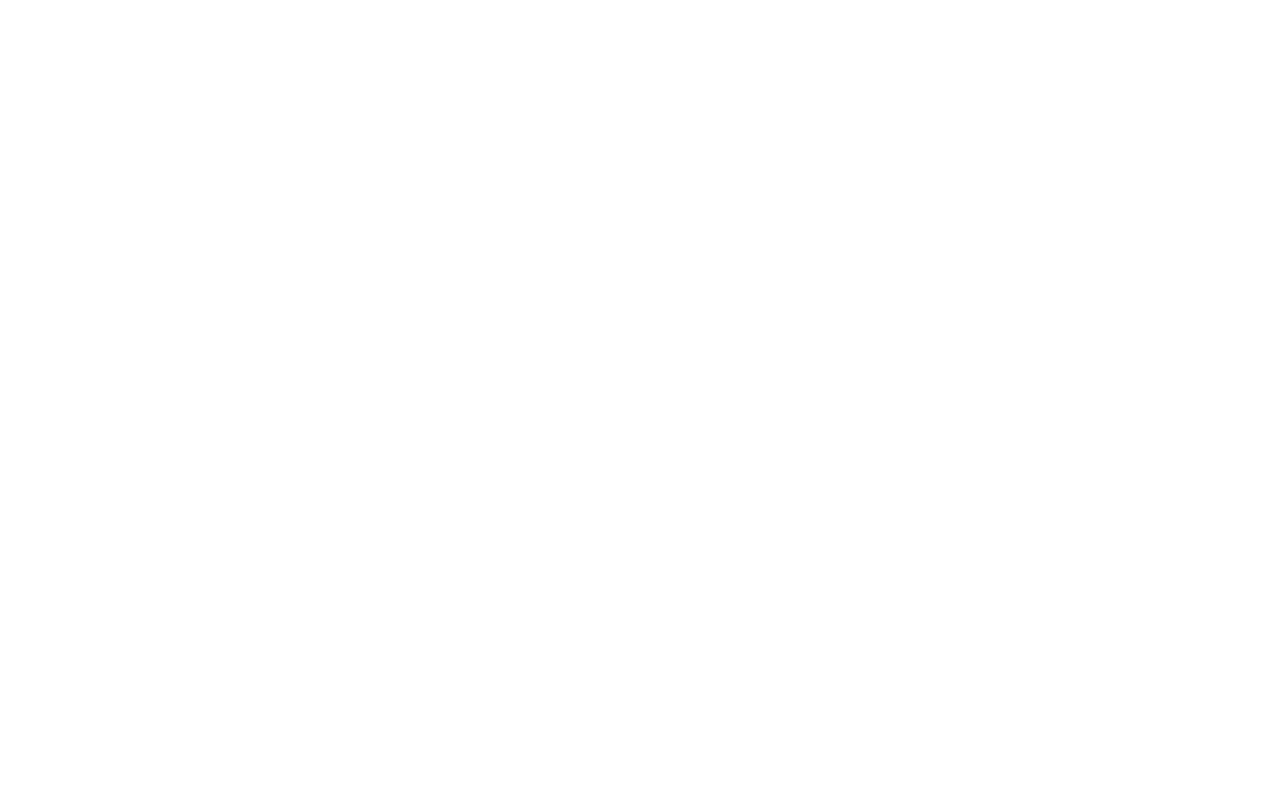
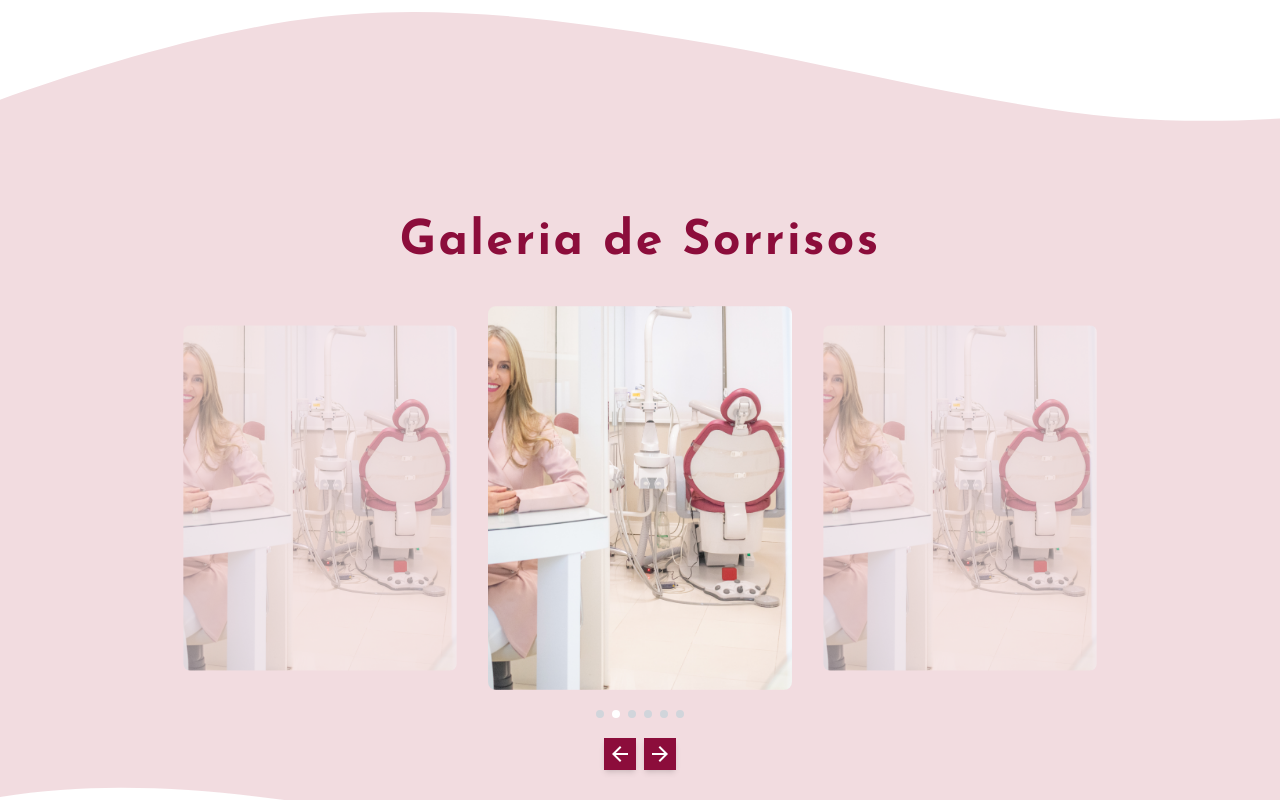
Before and after one commit to BioCode-Jr/neodonto_andrea, a Next.js app: page / in a window 1280 px wide. Shown: the part 4200-5000 px from the top of the page. Before the commit the page ends 4338 px from the top, so only its background shows below. Built offline with nearby package versions, Linux system fonts and the light colour scheme.

Commit message:
carrossel criado

```diff
--- a/package.json
+++ b/package.json
@@ -13,7 +13,6 @@
     "@emotion/styled": "^11.13.0",
     "@mui/icons-material": "^6.1.0",
     "@mui/material": "^6.1.0",
-    "embla-carousel-react": "^8.3.0",
     "next": "14.2.8",
     "react": "^18",
     "react-dom": "^18"
--- a/pages/components/Button.js
+++ b/pages/components/Button.js
@@ -30,7 +30,8 @@ const Button = ({
       'bg-white text-dark-pink hover:bg-pink-200 rounded-full font-semibold  py-2 px-8 ',
     secondary:
       'bg-dark-pink text-white hover:bg-darker-pink rounded-full py-2 px-8 ',
-    icon: 'bg-white text-dark-pink hover:bg-pink-200 rounded-full p-2',
+    iconPink: 'bg-dark-pink text-white hover:bg-pink-200 p-1',
+    iconWhite: 'bg-white text-dark-pink hover:bg-pink-200 p-1',
     grid: bgColorGrid('grid', row),
   }
 
--- /dev/null
+++ b/pages/components/Carousel/Carousel.js
@@ -0,0 +1,87 @@
+import React, { useEffect, useState } from 'react'
+import Button from '../Button'
+import { ArrowBack, ArrowForward } from '@mui/icons-material'
+import Image from 'next/image'
+
+const Carousel = ({ slides, variant }) => {
+  const [currentIndex, setCurrentIndex] = useState(0)
+
+  const nextSlide = () => {
+    setCurrentIndex(prevIndex => (prevIndex + 1) % slides.length)
+  }
+
+  const prevSlide = () => {
+    setCurrentIndex(
+      prevIndex => (prevIndex - 1 + slides.length) % slides.length
+    )
+  }
+
+  useEffect(() => {
+    const interval = setInterval(() => {
+      nextSlide()
+    }, 4000)
+    return () => clearInterval(interval)
+  }, [currentIndex])
+
+  return (
+    <div className='flex flex-col gap-5 w-full mx-auto relative'>
+      <div className='overflow-hidden relative h-96'>
+        <div
+          className='flex transition-transform duration-700 ease-in-out'
+          style={{
+            transform: `translateX(-${(currentIndex - 1) * 33.33}%)`,
+          }}
+        >
+          {variant === 'image'
+            ? slides.map((slide, index) => (
+                <div
+                  key={index}
+                  className={`min-w-[33.33%] px-2 transition-opacity duration-700 ease-in-out ${
+                    index === currentIndex
+                      ? 'scale-100 opacity-100'
+                      : 'scale-90 opacity-50'
+                  }`}
+                >
+                  <Image
+                    src={slide.url}
+                    width={400}
+                    height={400}
+                    alt={`Slide ${index + 1}`}
+                    className='w-full h-96 object-cover rounded-lg'
+                  />
+                </div>
+              ))
+            : null}
+        </div>
+      </div>
+
+      {/* Bolinhas de navegação */}
+      <div className='justify-center flex space-x-2'>
+        {slides.map((_, index) => (
+          <button
+            key={index}
+            onClick={() => setCurrentIndex(index)}
+            className={`w-2 h-2 rounded-full ${
+              currentIndex === index ? 'bg-white' : 'bg-gray-300'
+            }`}
+          ></button>
+        ))}
+      </div>
+
+      {/* Botões de navegação */}
+      <div className='flex gap-2 justify-center'>
+        <Button
+          icon={<ArrowBack />}
+          variant='iconPink'
+          onClick={prevSlide}
+        />
+        <Button
+          icon={<ArrowForward />}
+          variant='iconPink'
+          onClick={nextSlide}
+        />
+      </div>
+    </div>
+  )
+}
+export default Carousel
--- a/pages/index.js
+++ b/pages/index.js
@@ -6,9 +6,9 @@ import Image from 'next/image'
 import { WhatsApp } from '@mui/icons-material'
 import Modal from './components/Modal'
 import { useState } from 'react'
+import Carousel from './components/Carousel/Carousel'
 
 export default function Home() {
-  const [isModalOpen, setModalOpen] = useState(false)
   const [activeModal, setActiveModal] = useState(null)
 
   const handleOpenModal = index => {
@@ -429,6 +429,25 @@ export default function Home() {
     },
   ]
 
+  const carouselItemsImages = [
+    { url: '/images/home-image.png' },
+    { url: '/images/home-image.png' },
+    { url: '/images/home-image.png' },
+    { url: '/images/home-image.png' },
+    { url: '/images/home-image.png' },
+    { url: '/images/home-image.png' },
+  ]
+
+  const feedbacks = [
+    {
+      paciente: 'Maria da Silva',
+      feedback:
+        'Excelente profissional, atenciosa e dedicada. Recomendo a todos!',
+      image: '/images/paciente-1.jpg',
+      tempoPaciente: '20 anos',
+    },
+  ]
+
   return (
     <>
       <Head>
@@ -603,6 +622,22 @@ export default function Home() {
               )
           )}
         </section>
+
+        {/* Galeria de Sorrisos */}
+
+        <section className='flex flex-col justify-center w-full min-h-160 bg-light-pink gap-10 px-40 py-20 pb-40 relative'>
+          <div className='bg-border-light-pink bg-no-repeat h-40 w-full absolute -top-36 right-0 bg-cover' />
+          <Title title={'Galeria de Sorrisos'} />
+          <Carousel slides={carouselItemsImages} variant='image' />
+        </section>
+
+        {/* Depoimentos */}
+
+        <section className='flex flex-col justify-center w-full min-h-160 bg-white gap-10 px-40 py-20 pb-20 relative'>
+          <div className='bg-border-white bg-no-repeat h-40 w-full absolute -top-40 right-0 bg-cover' />
+          <Title title={'Galeria de Sorrisos'} />
+          <Carousel slides={carouselItemsImages} variant='feedback' />
+        </section>
       </main>
     </>
   )
```
Also changed, not shown: 1 other file (tests, documents, lock files or other folders).
